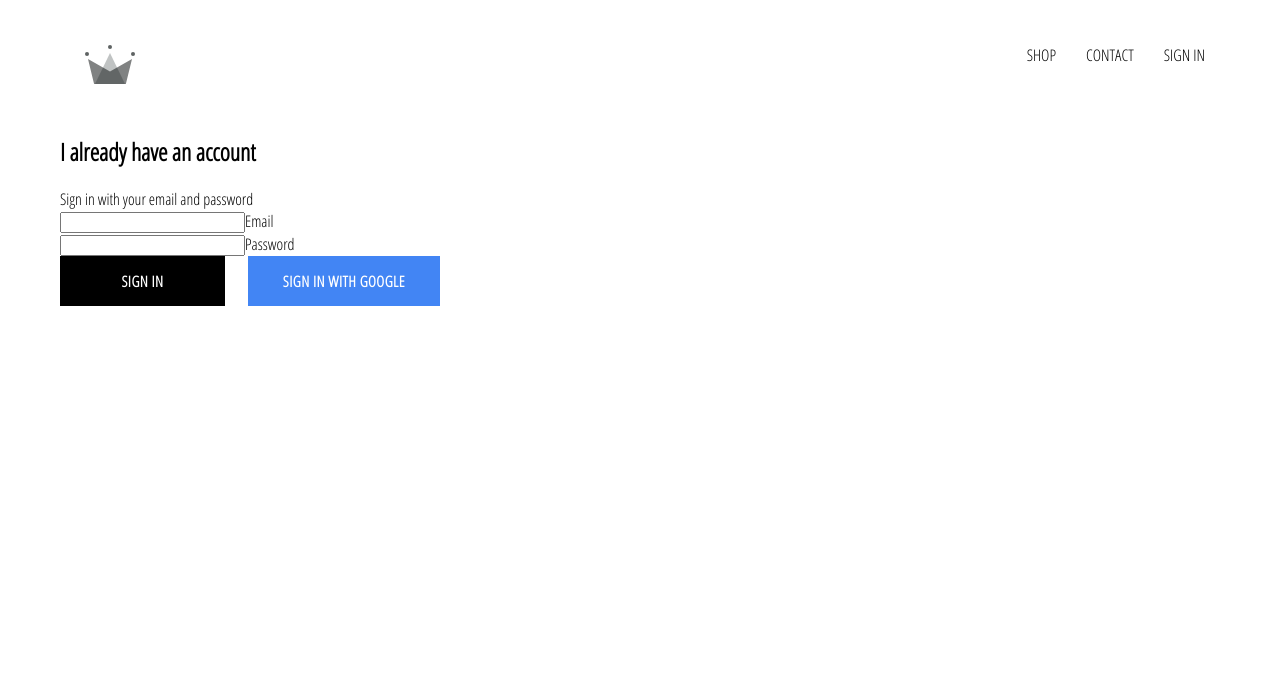
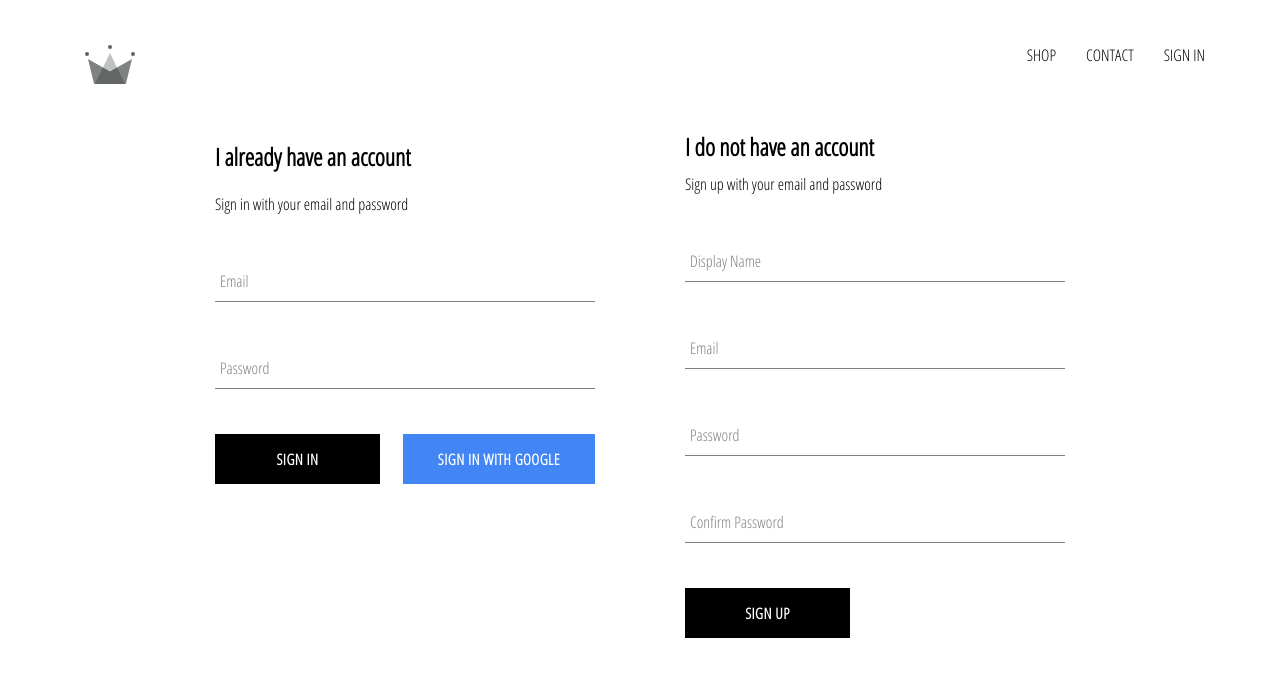
Before and after one commit to Misteryi-Box/my-ecom, a React (Create React App) app: page /signin in a window 1280 px wide. Shown: the top 676 px of the page. Built offline with nearby package versions, Linux system fonts and the light colour scheme; no server answers.

Commit message:
added signup component, implemented user email sign up, fixed form input component

```diff
--- a/src/App.tsx
+++ b/src/App.tsx
@@ -8,7 +8,7 @@ import SignInPage from './pages/signin/signin.component';
 
 import Header from './components/header/header.component';
 
-import { auth } from './firebase/firebase.utils';
+import { auth, createUserProfileDocument } from './firebase/firebase.utils';
 
 
 function App() {
@@ -16,14 +16,32 @@ function App() {
   const [currentUser, setCurrentUser] = useState<any>(undefined);
 
   useEffect(() => {
-    const unsubscribe = auth.onAuthStateChanged(user => {
-      console.log('user in useEffect', user)
-      setCurrentUser(user)
-    })
+    const unsubscribe = auth.onAuthStateChanged(async userAuth => {
+      // console.log('here', userAuth)
+      // setCurrentUser({...currentUser, something: 'hello'});
+      if(!currentUser && userAuth) {
+        const userRef = await createUserProfileDocument(userAuth)
+        console.log('userRef', userRef)
+        userRef?.onSnapshot( snapShot => {
+          // console.log(snapShot.data())
+          setCurrentUser({
+            ...currentUser,
+            id: snapShot.id,
+            ...snapShot.data()
+          })
+        })
+        console.log('testing currentUser', currentUser)
+      } else if (currentUser && !userAuth){
+        setCurrentUser(undefined)
+      }
+    });
     return () => {
       unsubscribe();
     }
-  })
+  }, [currentUser])
+
+  console.log('currentUser after', currentUser)
+
   return (
     <div>
       <Header currentUser={currentUser}/>
--- a/src/components/collection-preview/collection-preview.component.tsx
+++ b/src/components/collection-preview/collection-preview.component.tsx
@@ -1,4 +1,3 @@
-import { title } from 'process';
 import React from 'react';
 
 import CollectionItem from '../collection-item/collection-item.component';
--- a/src/components/directory/directory.component.tsx
+++ b/src/components/directory/directory.component.tsx
@@ -11,7 +11,7 @@ import MenuItem from '../menu-item/menu-item.component';
 // }
 
 const Directory = () => {
-  const [sections, setSections] = useState([
+  const [sections/*, setSections*/] = useState([
   {
     title: 'hats',
     imageUrl: 'https://i.ibb.co/cvpntL1/hats.png',
--- a/src/components/form-input/form-input.component.tsx
+++ b/src/components/form-input/form-input.component.tsx
@@ -1,19 +1,22 @@
-import React from 'react';
+import React, {InputHTMLAttributes} from 'react';
 
 import './form-input.styles.scss';
 
-interface FormInputProps {
-  register: any,
-  length: number,
-  label: boolean,
+interface FormInputProps extends InputHTMLAttributes<HTMLInputElement>{
+  refPass?: any;
+  errors?: any;
+  length?: number;
+  label?: string;
 }
 const FormInput = ({
-  register,
+  refPass,
+  errors,
   label,
   length,
+  ...otherProps
 }: FormInputProps) => (
   <div className="group">
-    <input className='form-input' />
+    <input className='form-input' ref={refPass} {...otherProps}/>
     {
       label
         ? (
@@ -23,6 +26,7 @@ const FormInput = ({
         )
         : null
     }
+    { errors && errors[`${otherProps.name}`] && errors[`${otherProps.name}`].message }
   </div>
 );
 
--- a/src/components/form-input/form-input.styles.scss
+++ b/src/components/form-input/form-input.styles.scss
@@ -0,0 +1,54 @@
+$sub-color: grey;
+$main-color: black;
+
+@mixin shrinkLabel {
+  top: -14px;
+  font-size: 12px;
+  color: $main-color;
+}
+
+.group {
+  position: relative;
+  margin: 45px 0;
+
+  .form-input {
+    background: none;
+    background-color: white;
+    color: $sub-color;
+    font-size: 18px;
+    padding: 10px 10px 10px 5px;
+    display: block;
+    width: 100%;
+    border: none;
+    border-radius: 0;
+    border-bottom: 1px solid $sub-color;
+    margin: 25px 0;
+
+    &:focus {
+      outline: none;
+    }
+
+    &:focus ~ .form-input-label {
+      @include shrinkLabel();
+    }
+  }
+
+  input[type='password'] {
+    letter-spacing: 0.3em;
+  }
+
+  .form-input-label {
+    color: $sub-color;
+    font-size: 16px;
+    font-weight: normal;
+    position: absolute;
+    pointer-events: none;
+    left: 5px;
+    top: 10px;
+    transition: 300ms ease all;
+
+    &.shrink {
+      @include shrinkLabel();
+    }
+  }
+}
--- /dev/null
+++ b/src/components/sign-up/sign-up.component.tsx
@@ -0,0 +1,104 @@
+import React from 'react';
+import { useForm } from 'react-hook-form';
+
+import FormInput from '../form-input/form-input.component';
+import CustomButton from '../custom-button/custom-button.component';
+
+import { auth, createUserProfileDocument } from '../../firebase/firebase.utils';
+import './sign-up.styles.scss';
+
+interface SignUpProps {
+
+}
+interface SubmissionInputs {
+  displayName: string;
+  email: string;
+  password: string;
+  confirmPassword: string;
+}
+const SignUp = () => {
+  const { register, handleSubmit, /*errors,*/ reset } = useForm<SubmissionInputs>();
+
+  const onSubmit = async (data: SubmissionInputs) => {
+    console.log(data)
+    const {displayName, email, password, confirmPassword} = data;
+    if(password !== confirmPassword) {
+      alert("passwords don't match");
+      return;
+    }
+
+    try {
+      const {user} = await auth.createUserWithEmailAndPassword(
+        email,
+        password
+      );
+
+      await createUserProfileDocument(user, {displayName})
+      reset();
+    } catch (err){
+      console.error(err);
+    }
+
+    // reset();
+  };
+
+  return (
+    <div className='sign-up'>
+      <h2 className='title'>I do not have an account</h2>
+      <span>Sign up with your email and password</span>
+      <form className='sign-up-form' onSubmit={handleSubmit(onSubmit)}>
+        <FormInput
+          type='text'
+          name='displayName'
+          label='Display Name'
+          refPass={
+            register({
+              required: "Required",
+            })
+          }
+          // refPass
+        />
+        <FormInput
+          type='email'
+          name='email'
+          label='Email'
+          refPass={
+            register({
+              required: "Required", //or boolean
+              pattern: {
+                value: /^[a-zA-Z0-9.!#$%&'*+/=?^_`{|}~-]+@[a-zA-Z0-9-]+(?:\.[a-zA-Z0-9-]+)*$/i,
+                message: "invalid email address"
+              }
+            })
+          }
+          // refPass
+        />
+        <FormInput
+          type='password'
+          name='password'
+          label='Password'
+          refPass={
+            register({
+              required: "Required",
+            })
+          }
+          // refPass
+        />
+        <FormInput
+          type='password'
+          name='confirmPassword'
+          label='Confirm Password'
+          refPass={
+            register({
+              required: "Required",
+            })
+          }
+          // refPass
+        />
+        <CustomButton type='submit'>Sign up</CustomButton>
+      </form>
+    </div>
+  )
+}
+
+export default SignUp;
--- /dev/null
+++ b/src/components/sign-up/sign-up.styles.scss
@@ -0,0 +1,13 @@
+.sign-up {
+  width: 380px;
+  display: flex;
+  flex-direction: column;
+
+  .title {
+    margin: 10px 0;
+  }
+  // .buttons {
+  //   display: flex;
+  //   justify-content: space-between;
+  // }
+}
--- a/src/components/signin-form/signin-form.component.tsx
+++ b/src/components/signin-form/signin-form.component.tsx
@@ -1,19 +1,20 @@
 import React from 'react';
 import { useForm } from 'react-hook-form';
 
+import FormInput from '../form-input/form-input.component';
 import CustomButton from '../custom-button/custom-button.component';
 
 import { signInWithGoogle } from '../../firebase/firebase.utils';
 import './signin-form.styles.scss';
 
-interface SignInFormInputs {
-  email: string,
+interface SubmissionInputs {
+  email: string
   password: string
 }
 const SignInForm = () => {
-  const { register, handleSubmit, errors, reset } = useForm<SignInFormInputs>();
+  const { register, handleSubmit, errors, reset } = useForm<SubmissionInputs>();
 
-  const onSubmit = (data: SignInFormInputs) => {
+  const onSubmit = (data: SubmissionInputs) => {
     console.log(data)
     reset();
   };
@@ -24,10 +25,12 @@ const SignInForm = () => {
       <span>Sign in with your email and password</span>
 
       <form onSubmit={handleSubmit(onSubmit)}>
-        <input
+        <FormInput
           name='email' /*value={email}*/
           type='email'
-          ref={
+          label='Email'
+          errors={errors}
+          refPass={
             register({
               required: "Required", //or boolean
               pattern: {
@@ -36,10 +39,17 @@ const SignInForm = () => {
               }
             })
           }
-          required/>
-        <label>Email</label>
-        <input name='password' type='password' /*value={password}*/ ref={register({ required: true})} required/>
-        <label>Password</label>
+          // required
+        />
+        {/* <label>Email</label> */}
+        <FormInput
+          name='password'
+          type='password' /*value={password}*/
+          refPass={register({ required: true})}
+          label="Password"
+          // required
+        />
+        {/* <label>Password</label> */}
         <div className='buttons'>
           <CustomButton type='submit'>Sign in</CustomButton>
           <CustomButton onClick={signInWithGoogle} isGoogleSignIn>Sign in with Google</CustomButton>
--- a/src/firebase/firebase.utils.ts
+++ b/src/firebase/firebase.utils.ts
@@ -1,9 +1,12 @@
+
 import firebase from 'firebase/app';
 import 'firebase/firestore';
 import 'firebase/auth';
 
+console.log('API_KEY',process.env.REACT_APP_FIREBASE_API_KEY);
 const config = {
-  apiKey: "AIzaSyDhF5LpVojfr6xReWG90reynwGnUfi_hBA",
+  // apiKey: "AIzaSyDhF5LpVojfr6xReWG90reynwGnUfi_hBA",
+  apiKey: process.env.REACT_APP_FIREBASE_API_KEY,
   authDomain: "my-ecom-4a4c2.firebaseapp.com",
   databaseURL: "https://my-ecom-4a4c2.firebaseio.com",
   projectId: "my-ecom-4a4c2",
@@ -11,6 +14,35 @@ const config = {
   messagingSenderId: "528353775616",
   appId: "1:528353775616:web:4e9f86bb255236df7b48e5",
   measurementId: "G-QTGX486KX4"
+}
+
+export const createUserProfileDocument = async(userAuth: any, additionalData?: any) => {
+  if(!userAuth) return;
+
+  // const userRef = firestore.doc('users/blah123')
+  const userRef = firestore.doc(`users/${userAuth.uid}`)
+  const snapShot = await userRef.get();
+
+  console.log('snapShot',snapShot);
+
+  if(!snapShot.exists) {
+    const { displayName, email } = userAuth;
+    const createdAt = new Date();
+
+    try {
+      await userRef.set({
+        displayName,
+        email,
+        createdAt,
+        ...additionalData
+      })
+
+    } catch (err) {
+      console.log('error creating user', err.message)
+    }
+  }
+
+  return userRef;
 }
 
 firebase.initializeApp(config);
--- a/src/pages/signin/signin.component.tsx
+++ b/src/pages/signin/signin.component.tsx
@@ -1,14 +1,16 @@
 import React from 'react';
 
 import SignInForm from '../../components/signin-form/signin-form.component';
+import SignUp from '../../components/sign-up/sign-up.component';
 import './signin.styles.scss';
 
-import { signInWithGoogle } from '../../firebase/firebase.utils';
+// import { signInWithGoogle } from '../../firebase/firebase.utils';
 
-const LoginPage = () => (
-  <div className='login'>
+const SignInAndSignUp = () => (
+  <div className='sign-in-and-sign-up'>
     <SignInForm />
+    <SignUp />
   </div>
 );
 
-export default LoginPage;
+export default SignInAndSignUp;
--- a/src/pages/signin/signin.styles.scss
+++ b/src/pages/signin/signin.styles.scss
@@ -0,0 +1,6 @@
+.sign-in-and-sign-up {
+  width: 850px;
+  display: flex;
+  justify-content: space-between;
+  margin: 30px auto;
+}
```
Also changed, not shown: 1 other file (tests, documents, lock files or other folders).
